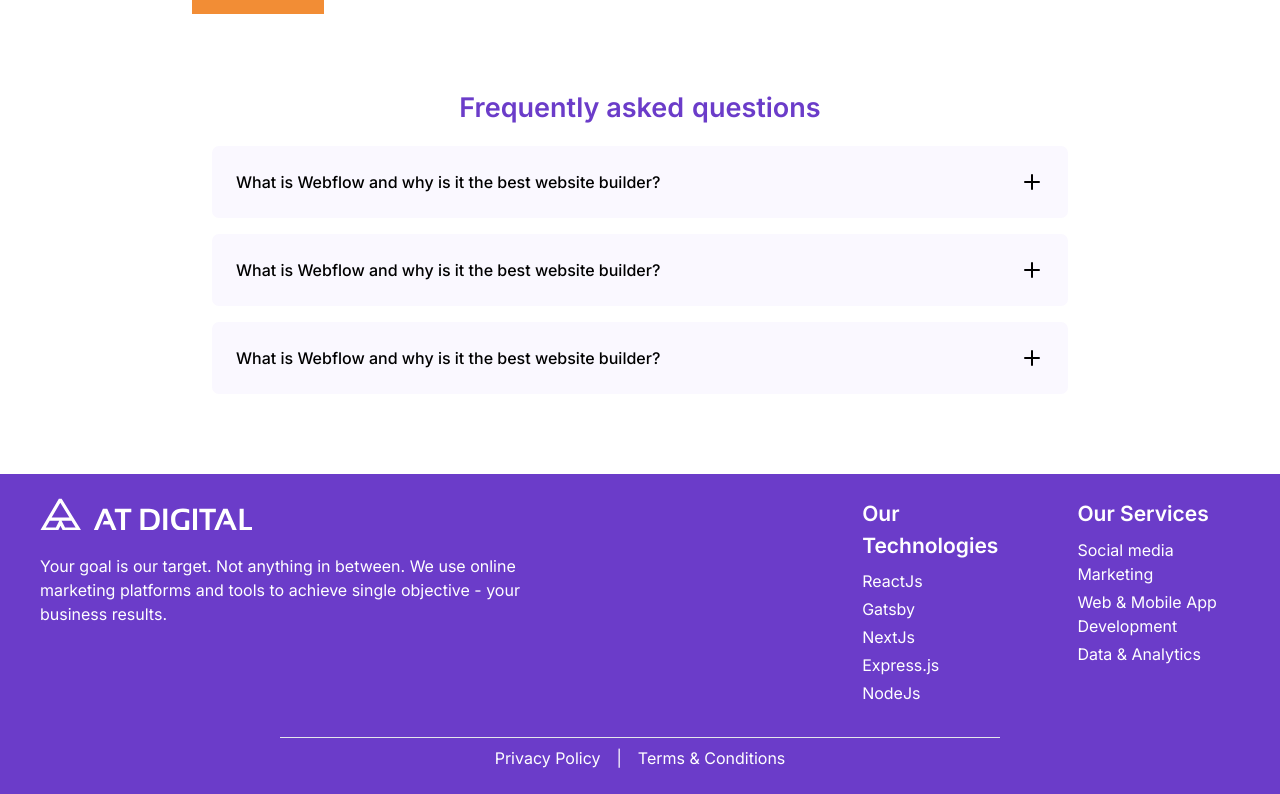
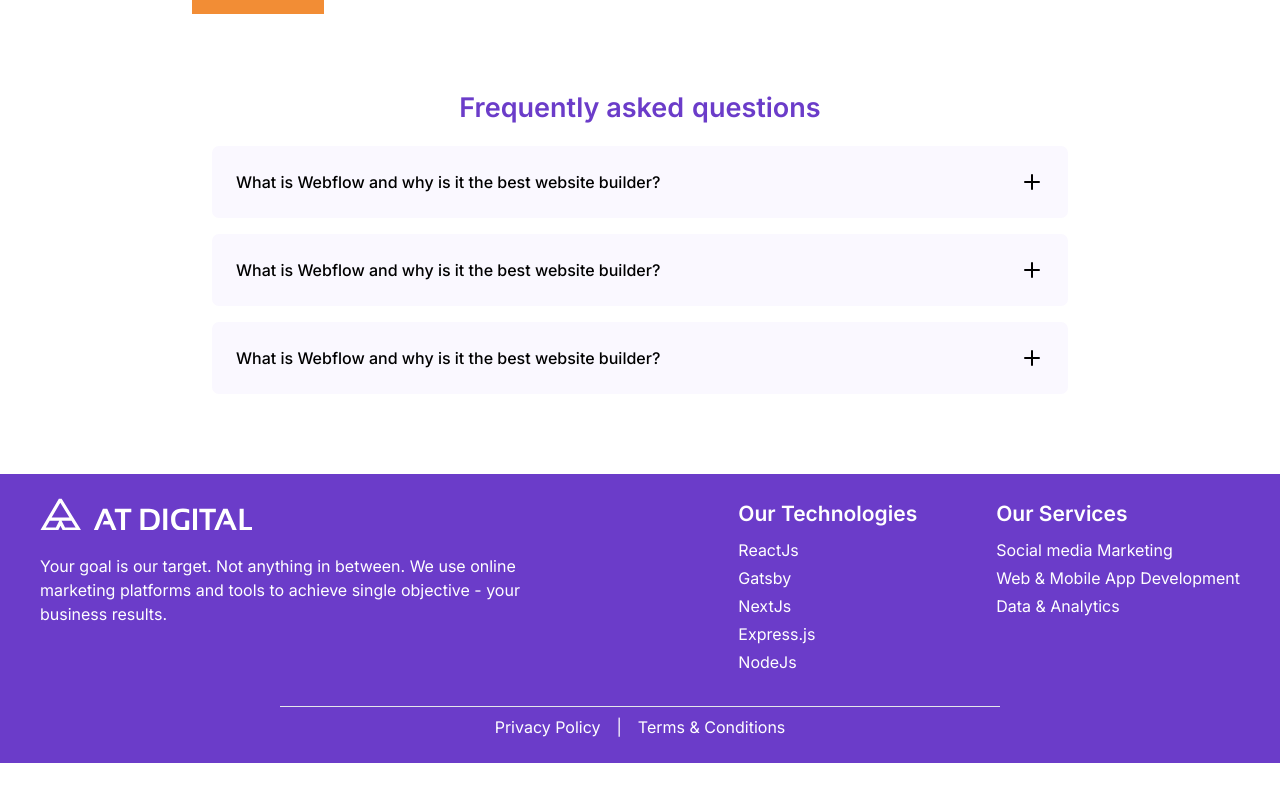
Before and after one commit to arthathagary/at-degital, a Next.js app: page / in a window 1280 px wide. Shown: the part 1427-2221 px from the top of the page. After the commit the page ends 2190 px from the top, so only its background shows below. Built offline with nearby package versions, Linux system fonts and the light colour scheme.

Commit message:
footer issue resolved

```diff
--- a/app/globals.css
+++ b/app/globals.css
@@ -2,17 +2,9 @@
 @tailwind components;
 @tailwind utilities;
 
-:root {
-  --foreground-rgb: 0, 0, 0;
-  --background-start-rgb: 214, 219, 220;
-  --background-end-rgb: 255, 255, 255;
-}
-
-@media (prefers-color-scheme: dark) {
-  :root {
-    --foreground-rgb: 255, 255, 255;
-    --background-start-rgb: 0, 0, 0;
-    --background-end-rgb: 0, 0, 0;
+@layer base {
+  li {
+    @apply cursor-pointer;
   }
 }
 
--- a/app/layout.tsx
+++ b/app/layout.tsx
@@ -7,8 +7,8 @@ import Footer from "@/components/Footer";
 const inter = Inter({ subsets: ["latin"] });
 
 export const metadata: Metadata = {
-  title: "Create Next App",
-  description: "Generated by create next app",
+  title: "AT Degital",
+  description: "at degital frontend task",
 };
 
 export default function RootLayout({
--- a/components/Footer.tsx
+++ b/components/Footer.tsx
@@ -4,18 +4,18 @@ import Logo from "./Logo";
 const Footer = () => {
   return (
     <footer className="bg-primary-color text-white py-6 px-5 md:px-10">
-      <div className="lg:flex lg:justify-between">
-        <div>
-          <div className="mb-6">
+      <div className="lg:flex lg:justify-center">
+        <div className="lg:w-2/5 lg:flex lg:flex-col lg:items-center">
+          <div className="mb-6 self-start">
             <Logo />
           </div>
-          <p className="mb-8 md:w-3/5">
+          <p className="mb-8 md:w-3/5 lg:w-full">
             Your goal is our target. Not anything in between. We use online
             marketing platforms and tools to achieve single objective - your
             business results.
           </p>
         </div>
-        <div className="flex flex-col md:flex-row md:gap-[79px]">
+        <div className="flex flex-col lg:justify-end md:flex-row md:gap-[79px] lg:w-3/5 ">
           <div className="mb-8">
             <h3 className="text-[21px] font-semibold mb-2">Our Technologies</h3>
             <ul className="space-y-1">
--- a/components/ui/Accordian.tsx
+++ b/components/ui/Accordian.tsx
@@ -15,7 +15,7 @@ const Accordian = ({ question, answer }: AccordianProps) => {
         <p
           className={`${
             isOpen ? `text-primary-color` : `text-black`
-          } font-medium`}
+          } font-medium cursor-pointer`}
           onClick={() => setIsOpen(!isOpen)}
         >
           {question}
```
